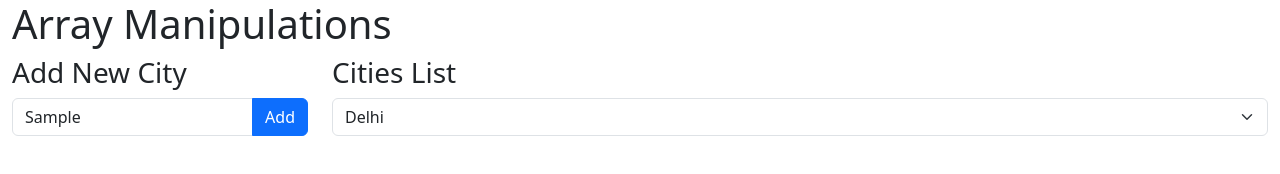
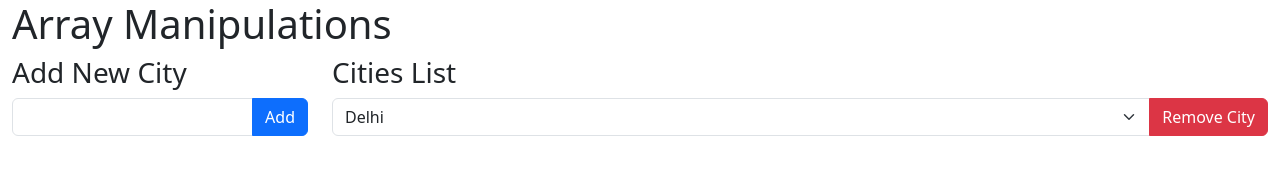
Before and after one commit to premprakashIT/Array_manupulation, a website: page public/index.html in a window 1280 px wide. Both pictures are taken after typing "Sample" into the empty fields and a click on the button "Add". Drawn offline with nearby package versions, Linux system fonts and the light colour scheme.

Commit message:
Assignment Completed

```diff
--- a/public/index.html
+++ b/public/index.html
@@ -6,11 +6,11 @@
     <script>
         var cities=["Delhi","Bly","Mumbai","Agra"];
         function LoadCities(){
-            document.getElementById("lstCategories").innerHTML="";
+            document.getElementById("listCities").innerHTML="";
             for(var city of cities){
                 var option = document.createElement("option");
                 option.text=city;
-                document.getElementById("lstCategories").appendChild(option);
+                document.getElementById("listCities").appendChild(option);
             }
         }
         function bodyload(){
@@ -18,9 +18,24 @@
         }
         function Addclick(){
             var cityname= document.getElementById("textCity").value; // Corrected getElementById
-            cities.push(cityname);
+            var checkIndex=cities.indexOf(cityname);
+            if(checkIndex==-1){
+                cities.push(cityname);
             alert(`${cityname} Added to List`);
             LoadCities();
+            document.getElementById("textCity").value="";
+            }
+            else{
+                alert("City Exists Try Another City");
+                document.getElementById("textCity").value="";
+            }
+        }
+        function removeClick(){
+            var selectCityName = document.getElementById("listCities").values;
+            var selectCityIndex = cities.indexOf(selectCityName);
+           alert(`${cities.splice(selectCityIndex,1)} Removed`);
+           LoadCities();
+
         }
     </script>
 </head>
@@ -38,9 +53,12 @@
         </div>
         <div class="col-9">
             <h3>Cities List</h3>
-            <select class="form-select" id="lstCategories">
+            <div class="input-group">
+                <select class="form-select" id="listCities">
 
-            </select>
+                </select>
+                <button onclick="removeClick()" class="btn btn-danger">Remove City</button>
+            </div>
         </div>
 
     </div>
```
